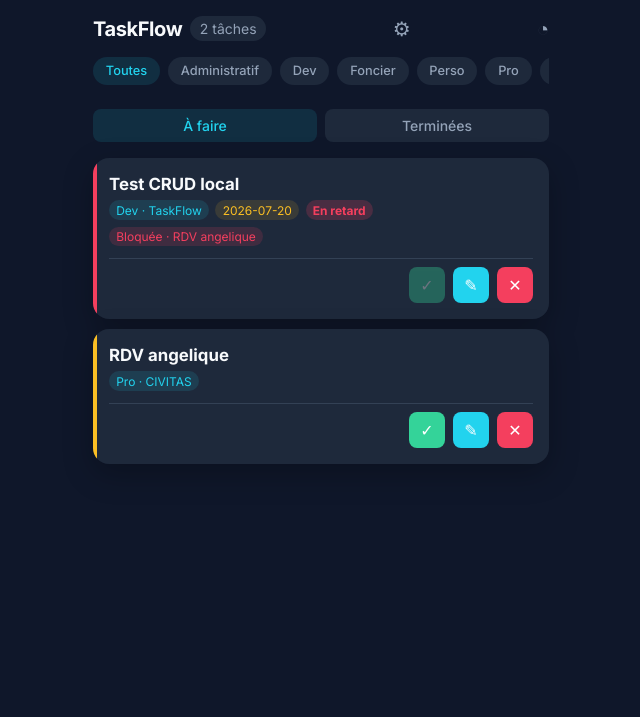
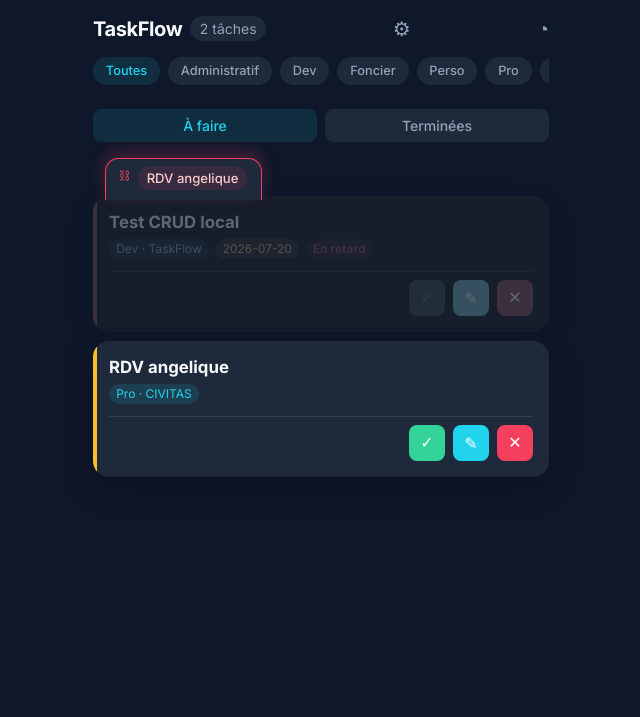
Before and after one commit to LittllMind/task_flow, a PHP site: page /index.php in a window 1280 px wide. Shown: the top 717 px of the page, without its empty margins (319-959 px from the left). Run offline with PHP 8.4, Linux system fonts and the light colour scheme; data comes from the database, SQL or seed files in the repository.

Commit message:
feat(deps): blocker overlay card above blocked task, dimmed card, hard block

```diff
--- a/public/index.php
+++ b/public/index.php
@@ -191,7 +191,21 @@ $priorities = [1 => 'Haute', 2 => 'Moyenne', 3 => 'Basse'];
         <p class="empty"><?= $view === 'todo' ? 'Aucune tâche en cours.' : 'Aucune tâche terminée.' ?></p>
       <?php endif; ?>
       <?php foreach ($tasks as $task): ?>
-        <article class="task-card priority-<?= (int) $task['priority'] ?> <?= $view === 'done' ? 'done' : '' ?>">
+        <?php $blockers = $blockersMap[(int) $task['id']] ?? []; ?>
+        <div class="task-stack">
+          <?php if (!empty($blockers)): ?>
+            <div class="blocker-overlay">
+              <div class="blocker-line">
+                <span class="blocker-icon">⛓</span>
+                <div class="blocker-body">
+                  <?php foreach ($blockers as $b): ?>
+                    <a class="blocker-chip" href="?action=edit&id=<?= (int) $b['id'] ?>"><?= htmlspecialchars($b['title']) ?></a>
+                  <?php endforeach; ?>
+                </div>
+              </div>
+            </div>
+          <?php endif; ?>
+        <article class="task-card priority-<?= (int) $task['priority'] ?> <?= $view === 'done' ? 'done' : '' ?> <?= !empty($blockers) ? 'blocked' : '' ?>">
           <div class="task-content">
             <h2><?= htmlspecialchars($task['title'], ENT_QUOTES, 'UTF-8') ?></h2>
             <div class="task-meta">
@@ -199,13 +213,6 @@ $priorities = [1 => 'Haute', 2 => 'Moyenne', 3 => 'Basse'];
               <?php if ($task['due_at']): ?><span class="chip due-chip"><?= htmlspecialchars($task['due_at']) ?></span><?php endif; ?>
               <?php if ($repo->isOverdue((int) $task['id'])): ?><span class="chip overdue-chip">En retard</span><?php endif; ?>
               <?php if ($view === 'done' && $task['done_at']): ?><span class="chip">Terminée <?= htmlspecialchars(date('d/m/Y', strtotime($task['done_at']))) ?></span><?php endif; ?>
-              <?php if (!empty($blockersMap[(int) $task['id']])): ?>
-                <span class="chip blocked-chip">Bloquée <?php
-                $names = array_slice(array_column($blockersMap[(int) $task['id']], 'title'), 0, 2);
-                echo '· ' . htmlspecialchars(implode(', ', $names));
-                if (count($blockersMap[(int) $task['id']]) > 2) echo ' +' . (count($blockersMap[(int) $task['id']]) - 2);
-                ?></span>
-              <?php endif; ?>
             </div>
           </div>
           <div class="task-actions">
@@ -214,7 +221,7 @@ $priorities = [1 => 'Haute', 2 => 'Moyenne', 3 => 'Basse'];
                 <input type="hidden" name="csrf" value="<?= htmlspecialchars($csrf, ENT_QUOTES, 'UTF-8') ?>">
                 <input type="hidden" name="action" value="done">
                 <input type="hidden" name="id" value="<?= (int) $task['id'] ?>">
-                <button type="submit" class="btn btn-success <?= !empty($blockersMap[(int) $task['id']]) ? 'btn-disabled' : '' ?>" title="Terminer" <?= !empty($blockersMap[(int) $task['id']]) ? 'disabled' : '' ?>>✓</button>
+                <button type="submit" class="btn btn-success <?= !empty($blockers) ? 'btn-disabled' : '' ?>" title="Terminer" <?= !empty($blockers) ? 'disabled' : '' ?>>✓</button>
               </form>
               <a class="btn btn-primary" href="?action=edit&id=<?= (int) $task['id'] ?><?= $filter ? '&category=' . urlencode($filter) : '' ?>" title="Éditer">✎</a>
             <?php endif; ?>
@@ -234,6 +241,7 @@ $priorities = [1 => 'Haute', 2 => 'Moyenne', 3 => 'Basse'];
             <?php endif; ?>
           </div>
         </article>
+        </div>
       <?php endforeach; ?>
     </div>
   </div>
--- a/public/style.css
+++ b/public/style.css
@@ -502,6 +502,59 @@ header .admin-link {
   padding: 0;
 }
 
+/* Overlay blocker card above blocked task */
+.task-stack {
+  display: flex;
+  flex-direction: column;
+}
+
+.task-card.blocked {
+  opacity: .35;
+  filter: grayscale(0.7);
+}
+
+.blocker-overlay {
+  display: flex;
+  align-items: flex-end;
+  padding: 0 .75rem .35rem;
+  margin-bottom: -.55rem;
+  z-index: 5;
+}
+
+.blocker-line {
+  display: inline-flex;
+  align-items: center;
+  gap: .5rem;
+  background: var(--surface);
+  border: 1px solid var(--danger);
+  border-bottom: none;
+  border-radius: .85rem .85rem 0 0;
+  padding: .45rem .85rem .6rem;
+  box-shadow: 0 -6px 16px rgba(244, 63, 94, .25);
+}
+
+.blocker-icon {
+  font-size: .9rem;
+  color: var(--danger);
+}
+
+.blocker-body {
+  display: flex;
+  flex-wrap: wrap;
+  gap: .35rem;
+}
+
+.blocker-chip {
+  background: rgba(244, 63, 94, .12);
+  color: #fecaca;
+  font-size: .82rem;
+  font-weight: 500;
+  padding: .25rem .55rem;
+  border-radius: 999px;
+  text-decoration: none;
+  white-space: nowrap;
+}
+
 .error-banner {
   background: rgba(244, 63, 94, .18);
   color: var(--danger);
```
